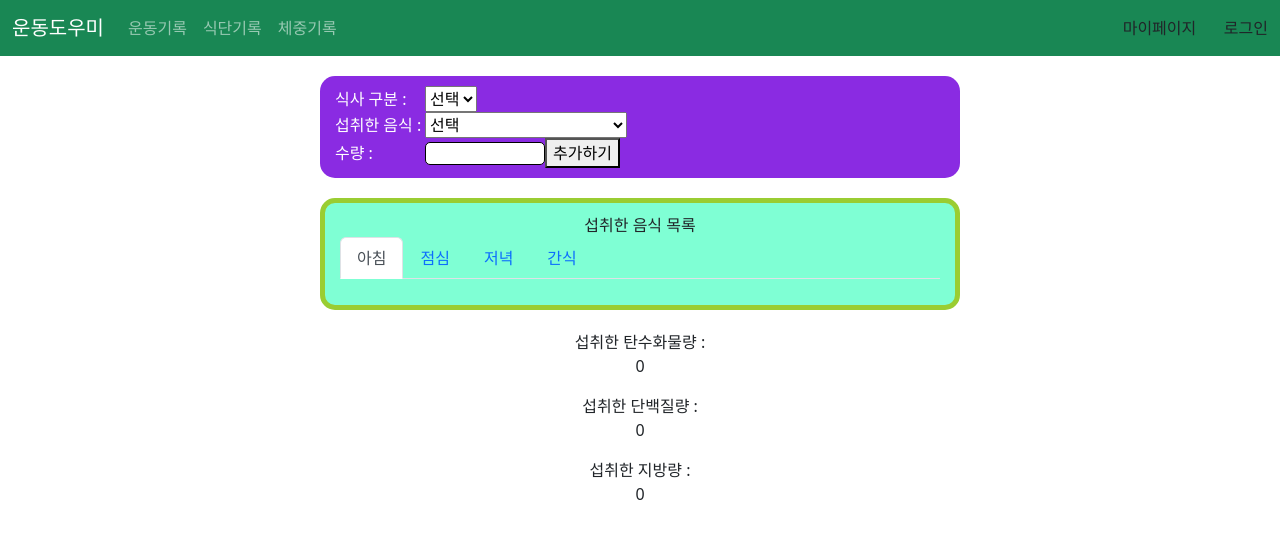
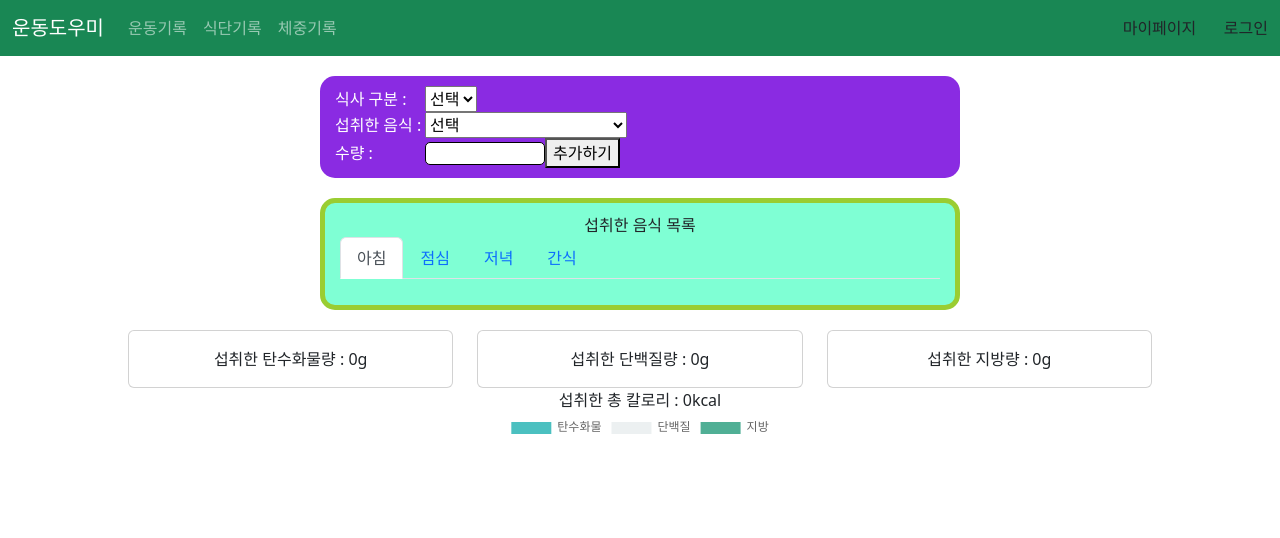
Before and after one commit to cham0287/health-tracker, a React (Create React App) app: page /diet in a window 1280 px wide. Shown: the top 538 px of the page. Built offline with nearby package versions, Linux system fonts and the light colour scheme.

Commit message:
탄단지 차트 기능 추가

```diff
--- a/package.json
+++ b/package.json
@@ -7,9 +7,11 @@
     "@testing-library/react": "^13.3.0",
     "@testing-library/user-event": "^13.5.0",
     "bootstrap": "^5.2.0",
+    "chart.js": "^3.8.0",
     "nodemon": "^2.0.19",
     "react": "^18.2.0",
     "react-bootstrap": "^2.4.0",
+    "react-chartjs-2": "^4.3.1",
     "react-dom": "^18.2.0",
     "react-router-dom": "^6.3.0",
     "react-scripts": "5.0.1",
--- a/src/App.css
+++ b/src/App.css
@@ -72,3 +72,14 @@
   padding: 0;
   border: 1px solid black;
 }
+
+.takenNutrient {
+  margin-left: 10%;
+  margin-right: 10%;
+}
+
+.chart {
+  max-width: 50%;
+  max-height: 40%;
+  margin: auto;
+}
--- /dev/null
+++ b/src/chartData.js
@@ -0,0 +1,17 @@
+export const ChartData = [
+  {
+    id: 1,
+    type: '탄수화물',
+    userGain: 100,
+  },
+  {
+    id: 2,
+    type: '단백질',
+    userGain: 40,
+  },
+  {
+    id: 3,
+    type: '지방',
+    userGain: 30,
+  },
+];
--- /dev/null
+++ b/src/charts/PieChart.js
@@ -0,0 +1,13 @@
+import React from 'react';
+import { Doughnut } from 'react-chartjs-2';
+import { Chart as ChartJS } from 'chart.js/auto';
+
+function PieChart({ nutrient, chartData }) {
+  return (
+    <div className='chart'>
+      <Doughnut data={chartData} />
+    </div>
+  );
+}
+
+export default PieChart;
--- a/src/components/SelectOption.js
+++ b/src/components/SelectOption.js
@@ -88,6 +88,7 @@ function SelectOption({
               nutrient[0] + 찾은메뉴.carbonhydrate,
               nutrient[1] + 찾은메뉴.protein,
               nutrient[2] + 찾은메뉴.fat,
+              nutrient[3] + 찾은메뉴.calorie,
             ]);
           }}
         >
--- a/src/components/TakenNutrient.js
+++ b/src/components/TakenNutrient.js
@@ -1,15 +1,65 @@
+import { Row, Col, Card } from 'react-bootstrap';
+import PieChart from '../charts/PieChart';
+import { ChartData } from '../chartData';
+import { useEffect, useState } from 'react';
+
 function TakenNutrient({ nutrient }) {
+  const [chartData, setChartData] = useState({
+    labels: ChartData.map((data) => data.type),
+    datasets: [
+      {
+        label: 'Users Gained',
+        data: [nutrient[0], nutrient[1], nutrient[2]],
+        backgroundColor: [
+          'rgba(75,192,192,1)',
+          '#ecf0f1',
+          '#50AF95',
+          '#f3ba2f',
+          '#2a71d0',
+        ],
+        borderColor: 'black',
+        borderWidth: 2,
+      },
+    ],
+    hoverOffset: 4,
+  });
+  useEffect(() => {
+    setChartData({
+      labels: ChartData.map((data) => data.type),
+      datasets: [
+        {
+          label: 'Users Gained',
+          data: [nutrient[0], nutrient[1], nutrient[2]],
+          backgroundColor: [
+            'rgba(75,192,192,1)',
+            '#ecf0f1',
+            '#50AF95',
+            '#f3ba2f',
+            '#2a71d0',
+          ],
+          borderColor: 'black',
+          borderWidth: 0,
+        },
+      ],
+      hoverOffset: 4,
+    });
+  }, [nutrient]);
+
   return (
-    <div className='nutrientChart'>
-      <div>
-        섭취한 탄수화물량 :<p>{nutrient[0]}</p>
-      </div>
-      <div>
-        섭취한 단백질량 : <p>{nutrient[1]}</p>
-      </div>
-      <div>
-        섭취한 지방량 : <p>{nutrient[2]}</p>
-      </div>
+    <div className='takenNutrient'>
+      <Row>
+        <Col xs='auto' md={4}>
+          <Card body>섭취한 탄수화물량 :{' ' + nutrient[0] + 'g'}</Card>
+        </Col>
+        <Col xs='auto' md={4}>
+          <Card body>섭취한 단백질량 : {' ' + nutrient[1] + 'g'}</Card>
+        </Col>
+        <Col xs='auto' md={4}>
+          <Card body>섭취한 지방량 : {' ' + nutrient[2] + 'g'}</Card>
+        </Col>
+      </Row>
+      <div>섭취한 총 칼로리 : {nutrient[3] + 'kcal'}</div>
+      <PieChart nutrient={nutrient} chartData={chartData} />
     </div>
   );
 }
--- a/src/routers/Diet.js
+++ b/src/routers/Diet.js
@@ -12,7 +12,7 @@ function Diet() {
   let [snackList, setSnackList] = useState([]);
   let [mealTime, setMealTime] = useState('');
   let [mealType, setMealType] = useState('아침');
-  let [nutrient, setNutrient] = useState([0, 0, 0]);
+  let [nutrient, setNutrient] = useState([0, 0, 0, 0]);
 
   return (
     <div>
```
Also changed, not shown: 1 other file (tests, documents, lock files or other folders).
